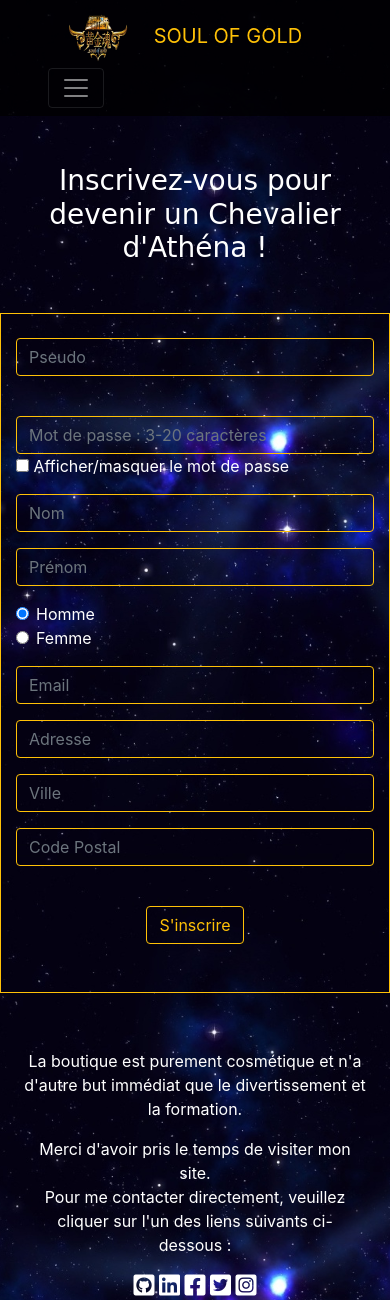
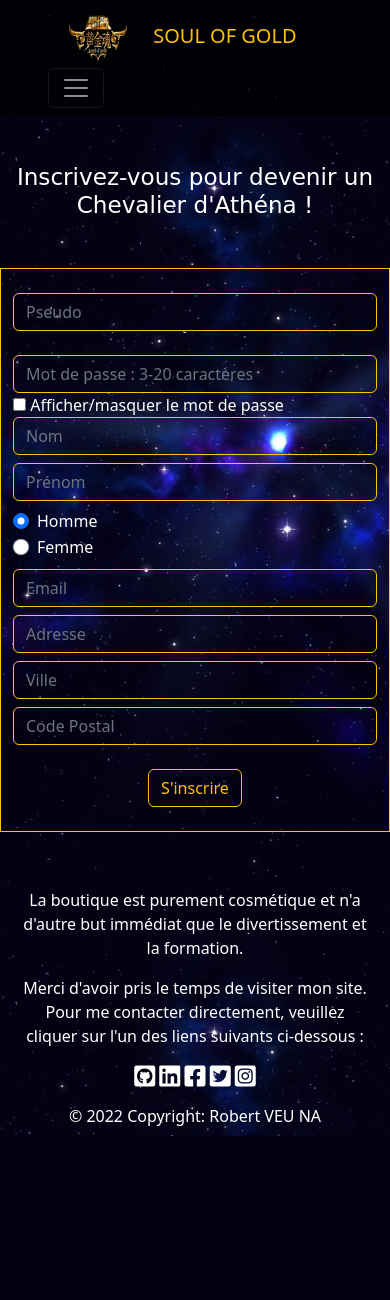
Before and after one commit to veuna-R/php_boutique_saints2022, a PHP site: page /inscription.php in a window 390 px wide. Shown: the top 1300 px of the page. After the commit the page ends 1136 px from the top, so only its background shows below. Run offline with PHP 8.4, Linux system fonts and the light colour scheme; some libraries are stand-ins or nearby versions.

Commit message:
updated 11/10/2022 @ 16:31

```diff
--- a/admin/inc/footer.php
+++ b/admin/inc/footer.php
@@ -25,7 +25,10 @@
             </div>
             <script src="https://code.jquery.com/jquery-3.2.1.slim.min.js" integrity="sha384-KJ3o2DKtIkvYIK3UENzmM7KCkRr/rE9/Qpg6aAZGJwFDMVNA/GpGFF93hXpG5KkN" crossorigin="anonymous"></script>
             <script src="https://cdnjs.cloudflare.com/ajax/libs/popper.js/1.12.9/umd/popper.min.js" integrity="sha384-ApNbgh9B+Y1QKtv3Rn7W3mgPxhU9K/ScQsAP7hUibX39j7fakFPskvXusvfa0b4Q" crossorigin="anonymous"></script>
-    <script src="https://maxcdn.bootstrapcdn.com/bootstrap/4.0.0/js/bootstrap.min.js" integrity="sha384-JZR6Spejh4U02d8jOt6vLEHfe/JQGiRRSQQxSfFWpi1MquVdAyjUar5+76PVCmYl" crossorigin="anonymous"></script>
+            <!-- CSS only -->
+            <link href="https://cdn.jsdelivr.net/npm/bootstrap@5.2.2/dist/css/bootstrap.min.css" rel="stylesheet" integrity="sha384-Zenh87qX5JnK2Jl0vWa8Ck2rdkQ2Bzep5IDxbcnCeuOxjzrPF/et3URy9Bv1WTRi" crossorigin="anonymous">
+            <!-- <script src="https://maxcdn.bootstrapcdn.com/bootstrap/4.0.0/js/bootstrap.min.js" integrity="sha384-JZR6Spejh4U02d8jOt6vLEHfe/JQGiRRSQQxSfFWpi1MquVdAyjUar5+76PVCmYl" crossorigin="anonymous"></script> -->
             <script src="inc/js/app.js"></script>
             </body>
+
             </html>
--- a/inc/footer.php
+++ b/inc/footer.php
@@ -47,7 +47,9 @@
 <script src="https://code.jquery.com/jquery-3.2.1.slim.min.js" integrity="sha384-KJ3o2DKtIkvYIK3UENzmM7KCkRr/rE9/Qpg6aAZGJwFDMVNA/GpGFF93hXpG5KkN" crossorigin="anonymous"></script>
 <!-- CDN - bootstrap -->
 <script src="https://cdnjs.cloudflare.com/ajax/libs/popper.js/1.12.9/umd/popper.min.js" integrity="sha384-ApNbgh9B+Y1QKtv3Rn7W3mgPxhU9K/ScQsAP7hUibX39j7fakFPskvXusvfa0b4Q" crossorigin="anonymous"></script>
-<script src="https://maxcdn.bootstrapcdn.com/bootstrap/5.2.2/js/bootstrap.min.js" integrity="sha384-JZR6Spejh4U02d8jOt6vLEHfe/JQGiRRSQQxSfFWpi1MquVdAyjUar5+76PVCmYl" crossorigin="anonymous"></script>
+<!-- CSS only -->
+<link href="https://cdn.jsdelivr.net/npm/bootstrap@5.2.2/dist/css/bootstrap.min.css" rel="stylesheet" integrity="sha384-Zenh87qX5JnK2Jl0vWa8Ck2rdkQ2Bzep5IDxbcnCeuOxjzrPF/et3URy9Bv1WTRi" crossorigin="anonymous">
+
 <!-- Javascript -->
 <script src="js/app.js"></script>
 
--- a/inc/header.php
+++ b/inc/header.php
@@ -1,12 +1,15 @@
 <!DOCTYPE html>
-<html lang="en">
+<html lang="fr">
 
 <head>
     <meta charset="UTF-8">
     <meta name="viewport" content="width=device-width, initial-scale=1.0">
-    <link rel="stylesheet" href="https://maxcdn.bootstrapcdn.com/bootstrap/4.0.0/css/bootstrap.min.css" integrity="sha384-Gn5384xqQ1aoWXA+058RXPxPg6fy4IWvTNh0E263XmFcJlSAwiGgFAW/dAiS6JXm" crossorigin="anonymous">
+
+    <!-- CSS only -->
+    <link href="https://cdn.jsdelivr.net/npm/bootstrap@5.2.2/dist/css/bootstrap.min.css" rel="stylesheet" integrity="sha384-Zenh87qX5JnK2Jl0vWa8Ck2rdkQ2Bzep5IDxbcnCeuOxjzrPF/et3URy9Bv1WTRi" crossorigin="anonymous">
+
     <link rel="stylesheet" href="css/style.css">
-    <title></title>
+    <title>navbar</title>
 </head>
 
 <body>
@@ -37,6 +40,7 @@
             padding: 5px 5px;
             transition: 0.2s;
         }
+
         body {
             background-image: url("photo/stars_bg3.jpg") !important;
             background-size: cover;
@@ -44,14 +48,14 @@
         }
     </style>
 
-    <div class="container-flud">
+    <div class="">
 
         <nav class="navbar navbar-expand-lg navbar-dark justify-content-start px-5 sticky-top">
             <a class="navbar-brand text-warning" href="index.php" data-bs-toggle="tooltip" title="Home">
                 <img src="photo/soul_of_gold.png" width="100" height="50" class="d-inline-block align-center" alt="">
                 SOUL OF GOLD
             </a>
-            <button class="navbar-toggler" type="button" data-toggle="collapse" data-target="#navbarNav" aria-controls="navbarNav" aria-expanded="false" aria-label="Toggle navigation">
+            <button class="navbar-toggler" type="button" data-bs-toggle="collapse" data-bs-target="#navbarNav" aria-controls="navbarNav" aria-expanded="false" aria-label="Toggle navigation">
                 <span class="navbar-toggler-icon justify-content-end"></span>
             </button>
             <div class="collapse navbar-collapse justify-content-end" id="navbarNav">
--- a/index.php
+++ b/index.php
@@ -6,7 +6,7 @@ require_once("inc/header.php");
 <!-- Cette page représente la page d'acceuil  -->
 
 <!doctype html>
-<html lang="en">
+<html lang="fr">
 
 <head>
     <title>Home Page</title>
--- a/inscription.php
+++ b/inscription.php
@@ -68,7 +68,7 @@ if ($_POST) {
 
         // Si l'insert a correctement fonctionné msg de confirmation
         if ($count > 0) {
-            $content .= "<div class='text-center mx-auto'> <p class='alert alert-success p-0 mx' role='alert'>Votre compte est bien enregistré !</p>";
+            $content .= "<div class='col-3 text-center mx-auto'> <p class='alert alert-success p-0 mx' role='alert'>Votre compte est bien enregistré !</p>";
             $content .= "<a href='connexion.php'> Connectez-vous </a> </div>";
 
             $inscriptionDone = true;
@@ -83,7 +83,7 @@ require_once("inc/header.php");
 
 <!-- BODY -->
 
-<div class="col-md-12">
+<div class="col-12">
     <h3 class='text-center text-white mt-5 mb-5'>Inscrivez-vous pour devenir un Chevalier d'Athéna !</h3>
 </div>
 
@@ -95,7 +95,7 @@ if ($inscriptionDone) { ?>
 <?php } else { ?>
 
     <form action="" method="POST" class="mx-auto col-sm-12 col-md-6 text-white border border-warning mb-5">
-        <div class="form-row">
+        <div class="row mb-1">
             <!-- Pseudo -->
             <div class="form-group col-md-6">
                 <label for="pseudo"></label>
@@ -110,19 +110,19 @@ if ($inscriptionDone) { ?>
             </div>
 
             <!-- Name -->
-            <div class="form-group col-md-4">
+            <div class="form-group col-md-4 mb-2">
                 <!-- <label for="name"></label> -->
                 <input type="text" class="form-control bg-transparent border border-warning text-white" id="name" placeholder="Nom" name="nom" required>
             </div>
 
             <!-- First Name -->
-            <div class="form-group col-md-4">
+            <div class="form-group col-md-4 mb-2">
                 <!-- <label for="firstName"></label> -->
                 <input type="text" class="form-control bg-transparent border border-warning text-white" id="firstName" placeholder="Prénom" name="prenom" required>
             </div>
 
             <!-- Civilité -->
-            <div class="form-group col-md-4">
+            <div class="form-group col-md-4 mt-0 mb-1">
                 <!-- <label for="email"></label> -->
                 <div class="form-check">
                     <input class="form-check-input" type="radio" id="civilitem" value="m" name="civilite" checked>
@@ -141,20 +141,20 @@ if ($inscriptionDone) { ?>
         </div>
 
         <!-- Email -->
-        <div class="form-group">
+        <div class="form-group mb-2">
             <!-- <label for="email"></label> -->
             <input type="text" class="form-control bg-transparent border border-warning text-white" id="email" placeholder="Email" name="email" required>
         </div>
 
         <!-- Address -->
 
-        <div class="form-group">
+        <div class="form-group mb-2">
             <!-- <label for="address"></label> -->
             <input type="text" class="form-control bg-transparent border border-warning text-white" id="address" name="adresse" placeholder="Adresse" required>
         </div>
 
-        <div class="form-row">
-            <div class="form-group col-md-6">
+        <div class="row">
+            <div class="form-group col-md-6 mb-2">
                 <!-- <label for="inputCity"></label> -->
                 <input type="text" class="form-control bg-transparent border border-warning text-white" name="ville" id="inputCity" placeholder="Ville" required>
             </div>
@@ -167,7 +167,7 @@ if ($inscriptionDone) { ?>
 
         <br>
 
-        <div class="text-center mb-5">
+        <div class="text-center mb-4">
             <button type="submit" class="btn btn-outline-warning">S'inscrire</button>
         </div>
 
--- a/profil.php
+++ b/profil.php
@@ -36,7 +36,7 @@ require_once("inc/header.php");
 </div>
 
 <!-- cadre de profil -->
-<div class="card col-md-3 mb-4 p-3 border border-warning bg-transparent text-white" style="width:15rem">
+<div class="card col-md-3 mb-4 p-3 border border-warning bg-transparent text-white" style="width:20rem">
 
     <!-- Img d'avatar -->
     <!-- Si je me connecte entant qu'administateur -->
```
Also changed, not shown: admin/inc/header.php (+9 -5 lines), boutique.php (+5 -5 lines), fiche_produit.php (+8 -6 lines). Lines whose indentation alone changed are shown as unchanged.
